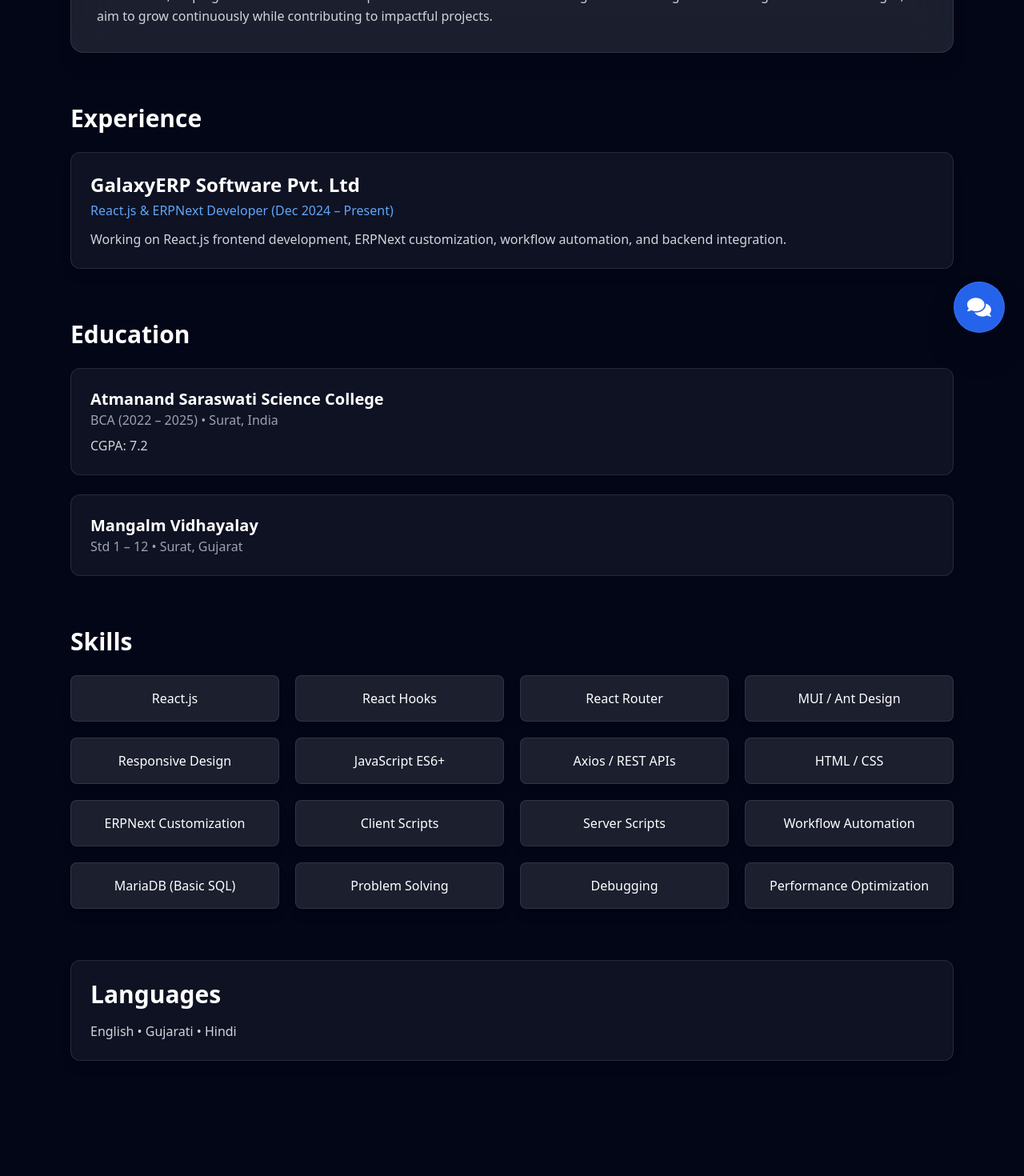
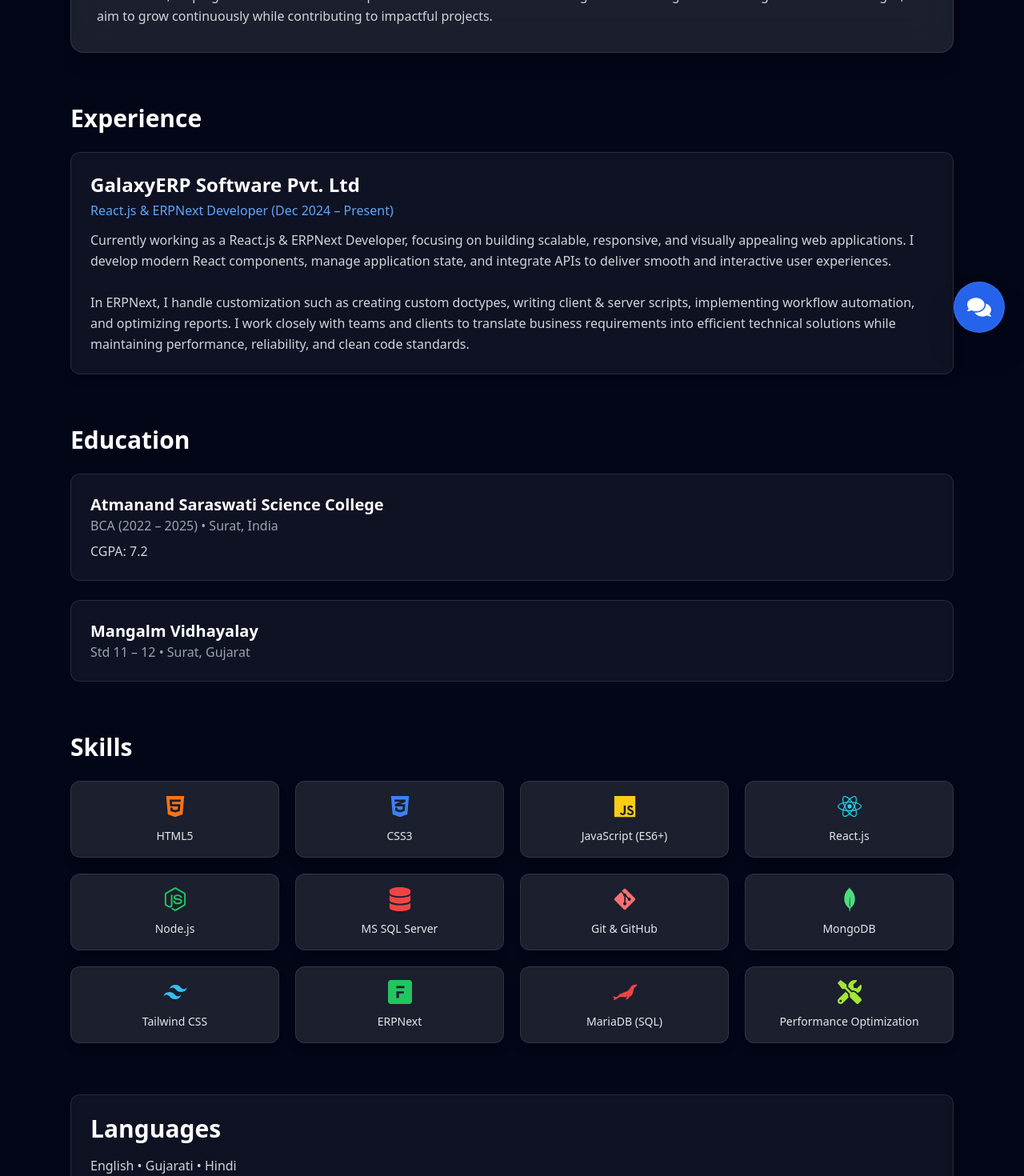
Before and after one commit to sujaljethava/sujalportfolio, a React (Vite) app: page /about in a window 1280 px wide. Shown: the part 360-1830 px from the top of the page at 80% size. Built offline with nearby package versions, Linux system fonts and the light colour scheme.

Commit message:
Projects,about and Home page is done

```diff
--- a/src/data/projects.js
+++ b/src/data/projects.js
@@ -1,4 +1,31 @@
 export const projects = [
+  {
+    slug: "etrend-cycle-ecommerce",
+    title: "E‑Trend Cycle (E‑commerce Platform)",
+    timeline: "August 2024 – November 2024",
+    description:
+      "A full‑stack e‑commerce web application built to manage online product sales with user authentication, cart functionality, and an admin management panel.",
+    role: [
+      "Developed frontend UI using React.js with reusable components",
+      "Implemented user authentication including login and session handling",
+      "Built core e‑commerce features such as product listing, cart, and checkout flow",
+      "Created multiple pages including Home, Products, Product Details, Cart, and Profile",
+      "Developed admin panel features for adding, editing, and managing products and users",
+      "Integrated backend APIs using PHP with MySQL database",
+      "Managed database and server environment using XAMPP",
+      "Used multiple third‑party libraries to enhance UI and functionality",
+    ],
+    tech: [
+      "React.js",
+      "JavaScript (ES6+)",
+      "PHP",
+      "MySQL",
+      "XAMPP",
+      "HTML5",
+      "CSS3",
+      "Bootstrap / UI Libraries",
+    ],
+  },
   {
     slug: "task-manager-galaxy-erp",
     title: "Task Manager (GalaxyERP)",
@@ -70,4 +97,6 @@
       "MariaDB (SQL Basics)",
     ],
   },
+
+
 ];
--- a/src/pages/About.jsx
+++ b/src/pages/About.jsx
@@ -1,4 +1,29 @@
 import { motion } from "framer-motion";
+import {
+  FaReact,
+  FaHtml5,
+  FaCss3Alt,
+  FaJs,
+  FaDatabase,
+  FaBug,
+  FaTools,
+  FaGitAlt,
+  FaNodeJs
+} from "react-icons/fa";
+
+import {
+  SiReactrouter,
+  SiMui,
+  SiAntdesign,
+  SiAxios,
+  SiMariadb,
+  SiNodedotjs,
+  SiFrappe,
+  SiJavascript,
+  SiMongodb,
+  SiTailwindcss
+} from "react-icons/si";
+
 
 export default function About() {
   return (
@@ -35,7 +60,7 @@
       </motion.div>
 
       {/* EXPERIENCE SECTION */}
-      <motion.div
+      {/* <motion.div
         initial={{ opacity: 0, x: -40 }}
         whileInView={{ opacity: 1, x: 0 }}
         viewport={{ once: true }}
@@ -54,7 +79,41 @@
             workflow automation, and backend integration.
           </p>
         </div>
+      </motion.div> */}
+      {/* EXPERIENCE SECTION */}
+      <motion.div
+        initial={{ opacity: 0, x: -40 }}
+        whileInView={{ opacity: 1, x: 0 }}
+        viewport={{ once: true }}
+        transition={{ duration: 0.6 }}
+        className="mt-16"
+      >
+        <h2 className="text-3xl font-bold mb-6">Experience</h2>
+
+        <div className="bg-white/5 p-6 rounded-xl border border-white/10 shadow-lg hover:shadow-2xl transition">
+          <h3 className="text-2xl font-semibold">
+            GalaxyERP Software Pvt. Ltd
+          </h3>
+
+          <p className="text-blue-400 font-medium mt-1">
+            React.js & ERPNext Developer (Dec 2024 – Present)
+          </p>
+
+          <p className="text-gray-300 mt-3 leading-relaxed">
+            Currently working as a React.js & ERPNext Developer, focusing on building
+            scalable, responsive, and visually appealing web applications.
+            I develop modern React components, manage application state,
+            and integrate APIs to deliver smooth and interactive user experiences.
+            <br /><br />
+            In ERPNext, I handle customization such as creating custom doctypes,
+            writing client & server scripts, implementing workflow automation,
+            and optimizing reports. I work closely with teams and clients to
+            translate business requirements into efficient technical solutions
+            while maintaining performance, reliability, and clean code standards.
+          </p>
+        </div>
       </motion.div>
+
 
       {/* EDUCATION SECTION */}
       <motion.div
@@ -74,13 +133,13 @@
           </div>
           <div className="bg-white/5 p-6 rounded-xl border border-white/10">
             <h3 className="text-xl font-semibold">Mangalm Vidhayalay</h3>
-            <p className="text-gray-400">Std 1 – 12 • Surat, Gujarat</p>
+            <p className="text-gray-400">Std 11 – 12 • Surat, Gujarat</p>
           </div>
         </div>
       </motion.div>
 
       {/* SKILLS SECTION */}
-      <motion.div
+      {/* <motion.div
         initial={{ opacity: 0, y: 60 }}
         whileInView={{ opacity: 1, y: 0 }}
         viewport={{ once: true }}
@@ -117,7 +176,51 @@
             </motion.div>
           ))}
         </div>
+      </motion.div> */}
+
+      {/* SKILLS SECTION */}
+      <motion.div
+        initial={{ opacity: 0, y: 60 }}
+        whileInView={{ opacity: 1, y: 0 }}
+        viewport={{ once: true }}
+        transition={{ duration: 0.6 }}
+        className="mt-16"
+      >
+        <h2 className="text-3xl font-bold mb-6">Skills</h2>
+
+        <div className="grid grid-cols-2 sm:grid-cols-3 md:grid-cols-4 gap-5">
+
+          {[
+            { name: "HTML5", icon: <FaHtml5 className="text-orange-500" /> },
+            { name: "CSS3", icon: <FaCss3Alt className="text-blue-500" /> },
+            { name: "JavaScript (ES6+)", icon: <FaJs className="text-yellow-400" /> },
+            { name: "React.js", icon: <FaReact className="text-cyan-400" /> },
+            { name: "Node.js", icon: <FaNodeJs className="text-green-500" /> },
+            { name: "MS SQL Server", icon: <FaDatabase className="text-red-500" /> },
+            { name: "Git & GitHub", icon: <FaGitAlt className="text-red-400" /> },
+            { name: "MongoDB", icon: <SiMongodb className="text-green-400" /> },
+            { name: "Tailwind CSS", icon: <SiTailwindcss className="text-sky-400" /> },
+            { name: "ERPNext", icon: <SiFrappe className="text-green-500" /> },
+            { name: "MariaDB (SQL)", icon: <SiMariadb className="text-red-500" /> },
+            { name: "Performance Optimization", icon: <FaTools className="text-lime-400" /> },
+
+          ].map((skill, i) => (
+            <motion.div
+              key={i}
+              whileHover={{ scale: 1.08, y: -4 }}
+              transition={{ type: "spring", stiffness: 200 }}
+              className="flex flex-col items-center gap-3 bg-white/10 p-4 rounded-xl border border-white/10 shadow-lg text-center"
+            >
+              <div className="text-3xl">{skill.icon}</div>
+              <span className="text-sm text-gray-200 font-medium">
+                {skill.name}
+              </span>
+            </motion.div>
+          ))}
+
+        </div>
       </motion.div>
+
 
       {/* LANGUAGES */}
       <motion.div
--- a/src/pages/Home.jsx
+++ b/src/pages/Home.jsx
@@ -93,7 +93,8 @@
         whileInView={{ opacity: 1, y: 0 }}
         viewport={{ once: true }}
         transition={{ duration: 0.7 }}
-        className="mt-20"
+        // className="mt-20"
+        className="mt-20 scroll-mt-40"
       >
         <h3 className="text-3xl font-bold mb-6 text-center">Tech Stack</h3>
 
```
